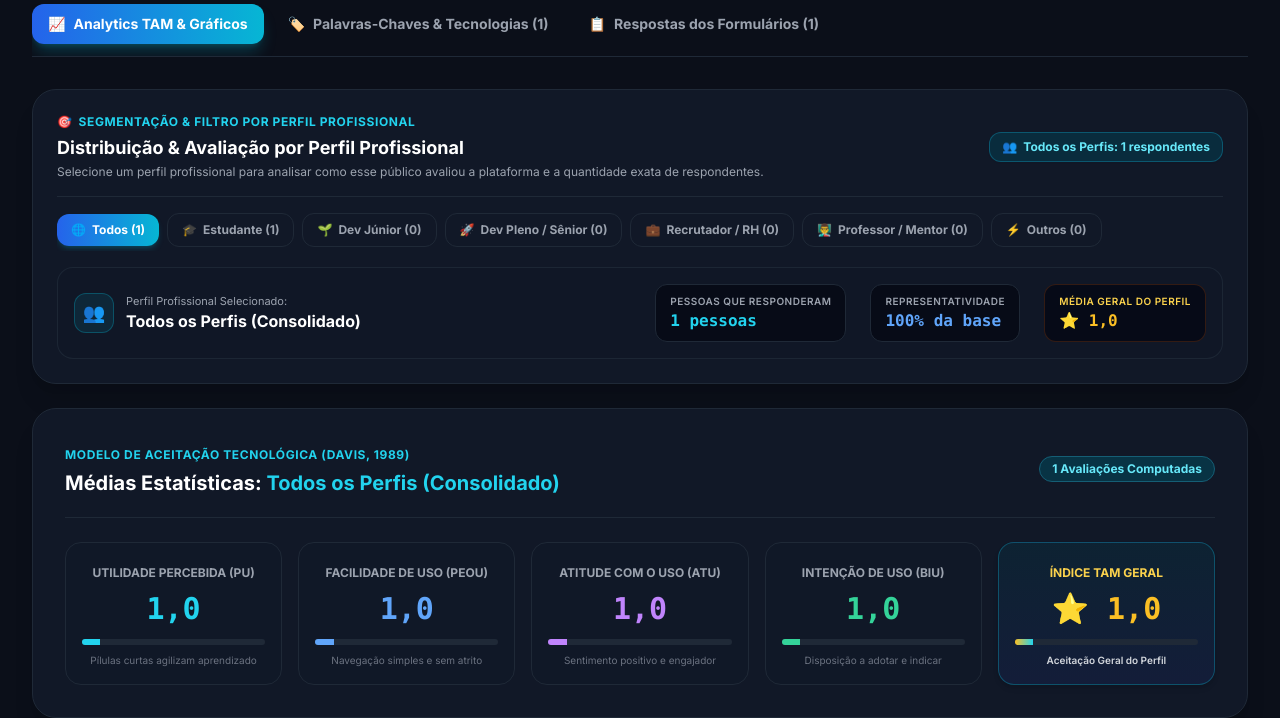
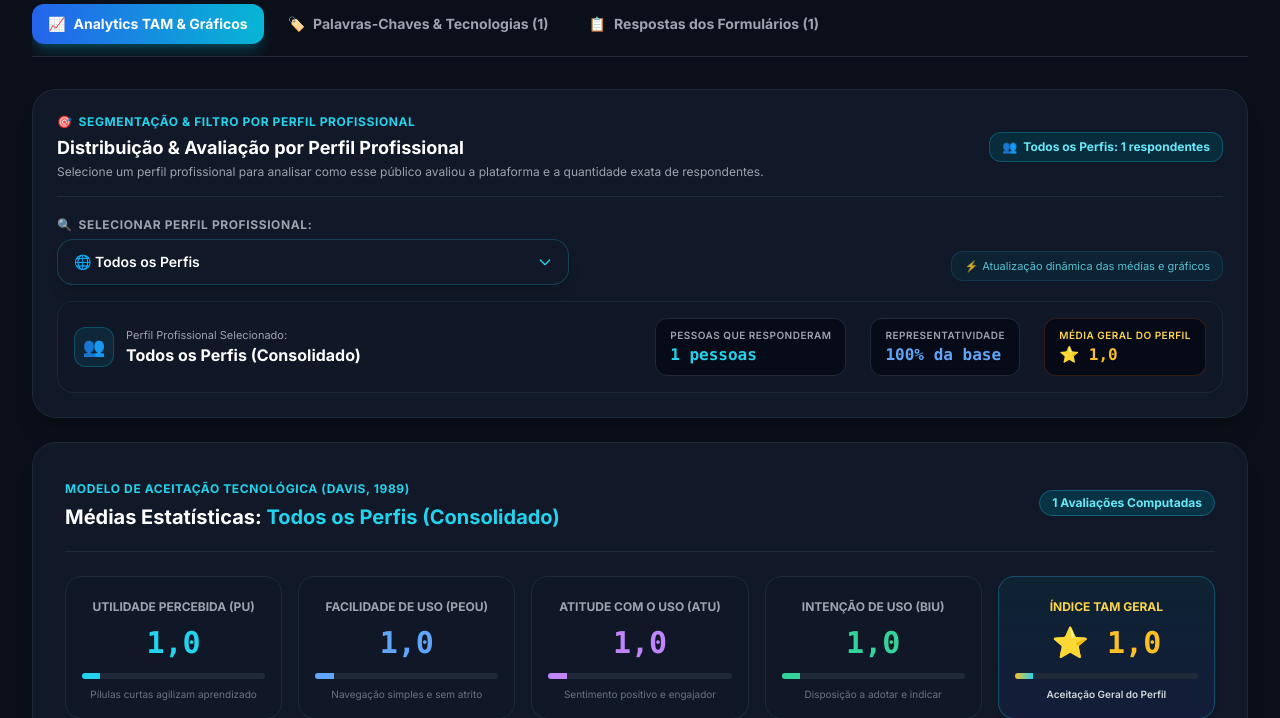
Before and after one commit to leandromoura017/projeto_pa2, a Django app: page /painel-admin/ in a window 1280 px wide. Shown: the part 456-1174 px from the top of the page. Run offline with Django 5.2, Linux system fonts and the light colour scheme; a user stored in the database is signed in; tables that the repository leaves empty hold one stand-in row (values such as "Sample post"); grey boxes marked "Sample" are stand-in pictures; some libraries are stand-ins or nearby versions.

Commit message:
refactor(admin): convert role segmentation to clean dropdown menu without number counters

```diff
--- a/accounts/tests.py
+++ b/accounts/tests.py
@@ -630,7 +630,7 @@ class AdminDashboardViewTests(TestCase):
         self.assertEqual(res.context['roles_analytics']['dev_junior']['count'], 1)
         self.assertEqual(res.context['roles_analytics']['estudante']['count'], 0)
         self.assertContains(res, 'Distribuição &amp; Avaliação por Perfil Profissional')
-        self.assertContains(res, 'role-filter-buttons')
+        self.assertContains(res, 'role-filter-select')
         self.assertContains(res, 'chartRolesScores')
 
     def test_admin_dashboard_create_technology(self):
--- a/templates/admin/custom_dashboard.html
+++ b/templates/admin/custom_dashboard.html
@@ -122,19 +122,36 @@
                 </div>
             </div>
 
-            <!-- Botões / Pills de Perfil para Filtro Rápido -->
-            <div class="flex items-center gap-2 overflow-x-auto no-scrollbar pb-1" id="role-filter-buttons">
-                <button type="button" data-role="all" class="role-filter-btn px-3.5 py-2 rounded-xl text-xs font-bold transition flex items-center gap-1.5 bg-gradient-to-r from-blue-600 to-cyan-500 text-white shadow-md shadow-cyan-500/20 shrink-0">
-                    <span>🌐</span> <span>Todos ({{ total_tam }})</span>
-                </button>
-                {% for r_key, r_data in roles_analytics.items %}
-                    {% if r_key != 'all' %}
-                        <button type="button" data-role="{{ r_key }}" class="role-filter-btn px-3.5 py-2 rounded-xl text-xs font-bold text-gray-400 hover:text-white hover:bg-gray-800 border border-gray-800 transition flex items-center gap-1.5 shrink-0">
-                            <span>{% if r_key == 'estudante' %}🎓{% elif r_key == 'dev_junior' %}🌱{% elif r_key == 'dev_pleno_senior' %}🚀{% elif r_key == 'recruiter' %}💼{% elif r_key == 'professor' %}👨‍🏫{% else %}⚡{% endif %}</span>
-                            <span>{{ r_data.label }} ({{ r_data.count }})</span>
-                        </button>
-                    {% endif %}
-                {% endfor %}
+            <!-- Menu Suspenso (Dropdown) de Seleção por Perfil Profissional -->
+            <div class="flex flex-col sm:flex-row items-stretch sm:items-center justify-between gap-4 pt-1">
+                <div class="flex-1 max-w-lg">
+                    <label for="role-filter-select" class="block text-xs font-bold uppercase tracking-wider text-gray-400 mb-1.5 flex items-center gap-1.5">
+                        <span>🔍</span> Selecionar Perfil Profissional:
+                    </label>
+                    <div class="relative">
+                        <select id="role-filter-select" class="w-full pl-4 pr-10 py-3 rounded-2xl bg-gray-900 border border-cyan-800/60 hover:border-cyan-500 focus:border-cyan-400 text-white text-xs sm:text-sm font-semibold transition appearance-none shadow-lg focus:outline-none cursor-pointer">
+                            <option value="all">🌐 Todos os Perfis</option>
+                            {% for r_key, r_data in roles_analytics.items %}
+                                {% if r_key != 'all' %}
+                                    <option value="{{ r_key }}">
+                                        {% if r_key == 'estudante' %}🎓{% elif r_key == 'dev_junior' %}🌱{% elif r_key == 'dev_pleno_senior' %}🚀{% elif r_key == 'recruiter' %}💼{% elif r_key == 'professor' %}👨‍🏫{% else %}⚡{% endif %} {{ r_data.label }}
+                                    </option>
+                                {% endif %}
+                            {% endfor %}
+                        </select>
+                        <div class="pointer-events-none absolute inset-y-0 right-0 flex items-center px-4 text-cyan-400">
+                            <svg class="w-4 h-4" fill="none" stroke="currentColor" viewBox="0 0 24 24">
+                                <path stroke-linecap="round" stroke-linejoin="round" stroke-width="2" d="M19 9l-7 7-7-7"></path>
+                            </svg>
+                        </div>
+                    </div>
+                </div>
+
+                <div class="text-xs text-gray-400 self-center sm:self-end pb-1 text-center sm:text-right">
+                    <span class="inline-flex items-center gap-1 text-[11px] text-cyan-300/80 bg-cyan-950/40 border border-cyan-800/40 px-3 py-1.5 rounded-xl">
+                        <span>⚡</span> Atualização dinâmica das médias e gráficos
+                    </span>
+                </div>
             </div>
 
             <!-- Card Informativo com o Campo de Quantidade de Pessoas que Respondeu -->
@@ -454,10 +471,10 @@
                 <!-- Filtros Combinados (Perfil e Texto) -->
                 <div class="flex flex-col sm:flex-row items-stretch sm:items-center gap-2 w-full sm:w-auto">
                     <select id="filter-responses-role" class="px-3.5 py-2 rounded-xl bg-gray-900 border border-gray-700 text-white text-xs focus:border-cyan-500 focus:outline-none">
-                        <option value="all">Todos os Perfis ({{ total_tam }})</option>
+                        <option value="all">Todos os Perfis</option>
                         {% for r_key, r_data in roles_analytics.items %}
                             {% if r_key != 'all' %}
-                                <option value="{{ r_key }}">{{ r_data.label }} ({{ r_data.count }})</option>
+                                <option value="{{ r_key }}">{{ r_data.label }}</option>
                             {% endif %}
                         {% endfor %}
                     </select>
@@ -790,20 +807,16 @@
                 });
             }
 
-            // Lógica de Segmentação / Filtro por Perfil Profissional
-            const roleButtons = document.querySelectorAll('.role-filter-btn');
+            // Lógica de Segmentação / Filtro por Perfil Profissional (Menu Suspenso)
+            const roleSelect = document.getElementById('role-filter-select');
 
             function applyRoleSegmentation(roleKey) {
                 const data = rolesAnalytics[roleKey] || rolesAnalytics['all'];
 
-                // Atualizar botões visuais
-                roleButtons.forEach(btn => {
-                    if (btn.dataset.role === roleKey) {
-                        btn.className = 'role-filter-btn px-3.5 py-2 rounded-xl text-xs font-bold transition flex items-center gap-1.5 bg-gradient-to-r from-blue-600 to-cyan-500 text-white shadow-md shadow-cyan-500/20 shrink-0';
-                    } else {
-                        btn.className = 'role-filter-btn px-3.5 py-2 rounded-xl text-xs font-bold text-gray-400 hover:text-white hover:bg-gray-800 border border-gray-800 transition flex items-center gap-1.5 shrink-0';
-                    }
-                });
+                // Atualizar o select se a função for invocada com um novo valor
+                if (roleSelect && roleSelect.value !== roleKey) {
+                    roleSelect.value = roleKey;
+                }
 
                 // Atualizar card de informações de amostragem
                 const roleInfoTitle = document.getElementById('role-info-title');
@@ -862,11 +875,11 @@
                 }
             }
 
-            roleButtons.forEach(btn => {
-                btn.addEventListener('click', () => {
-                    applyRoleSegmentation(btn.dataset.role);
+            if (roleSelect) {
+                roleSelect.addEventListener('change', (e) => {
+                    applyRoleSegmentation(e.target.value);
                 });
-            });
+            }
         {% endif %}
 
         // Filtro Combinado das Respostas (Texto + Perfil Profissional)
```
